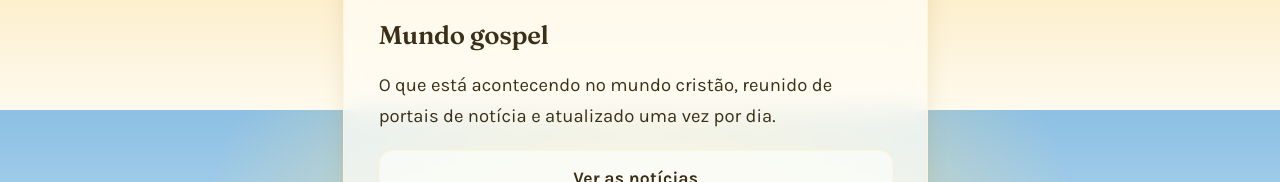
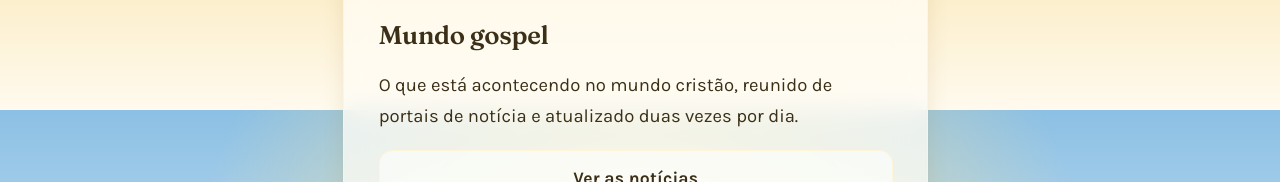
Before and after one commit to jcavalcante88/semeia, a Next.js app: page / in a window 1280 px wide. Shown: the part 690-872 px from the top of the page. Built offline with nearby package versions, Linux system fonts and the light colour scheme; no server answers; the database is empty.

Commit message:
Noticias a cada 12 horas (06:10 e 18:10 de Brasilia)

```diff
--- a/src/app/api/cron/noticias/route.ts
+++ b/src/app/api/cron/noticias/route.ts
@@ -15,7 +15,7 @@ const POR_FONTE = 20;
  * forma legal de agregar RSS. Copiar a materia inteira seria violacao de
  * direito autoral, entao o texto completo fica sempre no site de origem.
  *
- * Roda uma vez por dia pelo GitHub Actions, com o mesmo CRON_SECRET das
+ * Roda a cada 12 horas pelo GitHub Actions, com o mesmo CRON_SECRET das
  * mensagens. Um feed fora do ar nao derruba os outros.
  */
 export async function POST(req: Request) {
--- a/src/app/noticias/page.tsx
+++ b/src/app/noticias/page.tsx
@@ -2,7 +2,7 @@ import { sql } from "@/lib/db";
 import { unstable_cache } from "next/cache";
 import Voltar from "../Voltar";
 
-// Como as noticias mudam uma vez por dia, 15 minutos de cache sobra e
+// As noticias mudam duas vezes por dia (06:10 e 18:10), entao 15 minutos
 // mantem o Neon quase parado.
 const buscarNoticias = unstable_cache(
   async () =>
@@ -44,7 +44,7 @@ export default async function Noticias() {
     <main>
       <Voltar />
       <h1>Mundo gospel</h1>
-      <p className="referencia">Atualizado uma vez por dia</p>
+      <p className="referencia">Atualizado de manhã e à noite</p>
 
       {erro ? (
         <p style={{ marginTop: "1.5rem" }}>
--- a/src/app/page.tsx
+++ b/src/app/page.tsx
@@ -52,7 +52,7 @@ export default async function Inicio() {
       <h2>Mundo gospel</h2>
       <p>
         O que está acontecendo no mundo cristão, reunido de portais de notícia
-        e atualizado uma vez por dia.
+        e atualizado duas vezes por dia.
       </p>
 
       <Link href="/noticias" className="botao botao-vazado">
```
Also changed, not shown: 1 other file (tests, documents, lock files or other folders).
